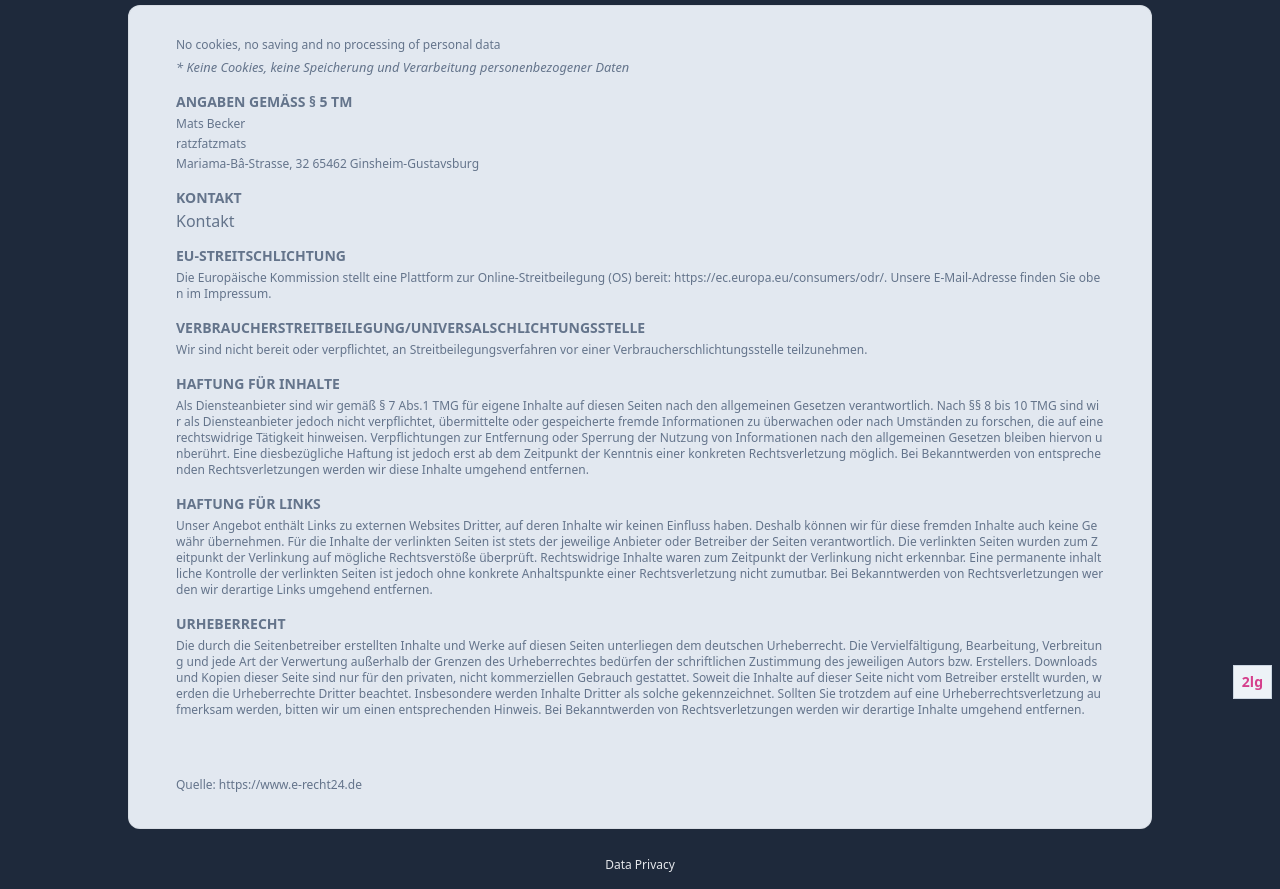
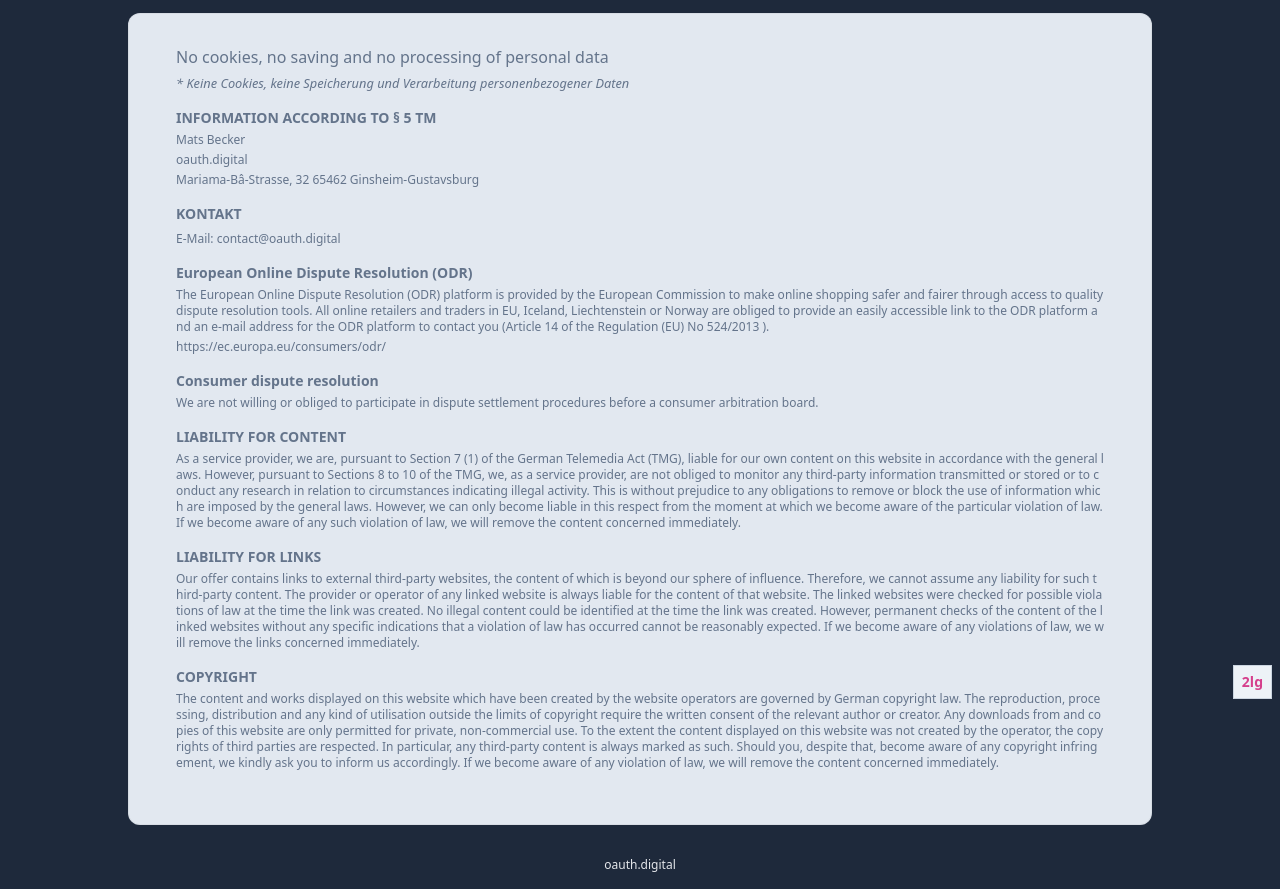
Before and after one commit to mbecker/tailwindstarter, a website: page src/privacy.html in a window 1280 px wide. Shown: the part 93-982 px from the top of the page. Drawn offline with Linux system fonts and the light colour scheme; a web font is replaced by a local one.

Commit message:
added english privacy

```diff
--- a/src/privacy.html
+++ b/src/privacy.html
@@ -24,11 +24,11 @@
 </head>
 
 <body class="bg-slate-800 text-gray-500">
-    <div class="mx-auto flex flex-col items-center space-y-3 w-screen md:max-w-screen-md lg:max-w-screen-lg break-all">
+    <div class="mx-auto flex flex-col items-center space-y-4 w-screen md:max-w-screen-md lg:max-w-screen-lg break-all">
         <header class="flex flex-col">
             <a href="/">
                 <?xml version="1.0" encoding="UTF-8" standalone="no"?>
-                <svg class="w-14 h-14 ml-4" :style="{ transform: 'rotate(' + (180 - total_value) + 'deg)'}" viewBox="0 0 55.606997 31.999995" width="55.606998" height="32" version="1.1" id="svg93"
+                <svg class="w-14 h-14" :style="{ transform: 'rotate(' + (180 - total_value) + 'deg)'}" viewBox="0 0 55.606997 31.999995" width="55.606998" height="32" version="1.1" id="svg93"
                     sodipodi:docname="svgexport-2.svg" inkscape:version="1.1.2 (b8e25be8, 2022-02-05)" xmlns:inkscape="http://www.inkscape.org/namespaces/inkscape"
                     xmlns:sodipodi="http://sodipodi.sourceforge.net/DTD/sodipodi-0.dtd" xmlns:xlink="http://www.w3.org/1999/xlink" xmlns="http://www.w3.org/2000/svg" xmlns:svg="http://www.w3.org/2000/svg">
                     <sodipodi:namedview id="namedview95" pagecolor="#ffffff" bordercolor="#666666" borderopacity="1.0" inkscape:pageshadow="2" inkscape:pageopacity="0.0" inkscape:pagecheckerboard="0" showgrid="false"
@@ -75,56 +75,47 @@
                 </svg>
             </a>
         </header>
-        <h1 class="text-gray-100 font-semibold mb-4">Data Privacy</h1>
+        <h1 class="text-gray-100 font-semibold">Data Privacy</h1>
 
         <div class="not-prose relative bg-slate-200 rounded-xl overflow-hidden dark:bg-slate-800/25">
 
             <div class="relative rounded-xl overflow-auto">
                 <div class="px-4">
                     <div class="mx-auto max-w-screen-xl  p-8 text-slate-500 dark:bg-slate-800 dark:text-slate-400">
-                            <p>No cookies, no saving and no processing of personal data</p>
+                        <p class="text-base">No cookies, no saving and no processing of personal data</p>
                         <!--kg-card-begin: html--><span style="font-size: 0.8em; font-style: italic;margin-top:0.2em;">* Keine Cookies, keine Speicherung und Verarbeitung personenbezogener Daten</span>
                         <!--kg-card-end: html-->
-                            <h3 id="angaben-gem%C3%A4ss-%C2%A7-5-tm">ANGABEN GEMÄSS § 5 TM</h3>
+                        <h3 id="angaben-gem%C3%A4ss-%C2%A7-5-tm">INFORMATION ACCORDING TO § 5 TM</h3>
                         <p>Mats Becker</p>
-                            <p>ratzfatzmats</p>
+                        <p>oauth.digital</p>
                         <p>Mariama-Bâ-Strasse, 32 65462 Ginsheim-Gustavsburg</p>
                         <h3 id="kontakt">KONTAKT</h3>
-                            <!--kg-card-begin: html--><a href="https://ratzfatzmats.de/contact">Kontakt</a>
+                        <a id="email" class="text-xs mb-1 break-all" href=" " onclick='openMailer(this);'>E-Mail: contact@oauth.digital</a>
                         <!--kg-card-end: html-->
-                            <h3 id="eu-streitschlichtung">EU-STREITSCHLICHTUNG</h3>
-                            <p>Die Europäische Kommission stellt eine Plattform zur Online-Streitbeilegung (OS) bereit: <a href="https://ec.europa.eu/consumers/odr/">https://ec.europa.eu/consumers/odr/.</a> Unsere
-                                E-Mail-Adresse finden Sie oben im Impressum.</p>
-                            <h3 id="verbraucherstreitbeilegunguniversalschlichtungsstelle">VERBRAUCHERSTREITBEILEGUNG/UNIVERSALSCHLICHTUNGSSTELLE</h3>
-                            <p>Wir sind nicht bereit oder verpflichtet, an Streitbeilegungsverfahren vor einer Verbraucherschlichtungsstelle teilzunehmen.</p>
-                            <h3 id="haftung-f%C3%BCr-inhalte">HAFTUNG FÜR INHALTE</h3>
-                            <p>Als Diensteanbieter sind wir gemäß § 7 Abs.1 TMG für eigene Inhalte auf diesen Seiten nach den allgemeinen Gesetzen verantwortlich. Nach §§ 8 bis 10 TMG sind wir als Diensteanbieter jedoch
-                                nicht
-                                verpflichtet, übermittelte oder gespeicherte fremde Informationen zu überwachen oder nach Umständen zu forschen, die auf eine rechtswidrige Tätigkeit hinweisen. Verpflichtungen zur Entfernung
-                                oder
-                                Sperrung der Nutzung von Informationen nach den allgemeinen Gesetzen bleiben hiervon unberührt. Eine diesbezügliche Haftung ist jedoch erst ab dem Zeitpunkt der Kenntnis einer konkreten
-                                Rechtsverletzung möglich. Bei Bekanntwerden von entsprechenden Rechtsverletzungen werden wir diese Inhalte umgehend entfernen.</p>
-                            <h3 id="haftung-f%C3%BCr-links">HAFTUNG FÜR LINKS</h3>
-                            <p>Unser Angebot enthält Links zu externen Websites Dritter, auf deren Inhalte wir keinen Einfluss haben. Deshalb können wir für diese fremden Inhalte auch keine Gewähr übernehmen. Für die Inhalte
-                                der
-                                verlinkten Seiten ist stets der jeweilige Anbieter oder Betreiber der Seiten verantwortlich. Die verlinkten Seiten wurden zum Zeitpunkt der Verlinkung auf mögliche Rechtsverstöße überprüft.
-                                Rechtswidrige Inhalte waren zum Zeitpunkt der Verlinkung nicht erkennbar. Eine permanente inhaltliche Kontrolle der verlinkten Seiten ist jedoch ohne konkrete Anhaltspunkte einer
-                                Rechtsverletzung
-                                nicht zumutbar. Bei Bekanntwerden von Rechtsverletzungen werden wir derartige Links umgehend entfernen.</p>
-                            <h3 id="urheberrecht">URHEBERRECHT</h3>
-                            <p>Die durch die Seitenbetreiber erstellten Inhalte und Werke auf diesen Seiten unterliegen dem deutschen Urheberrecht. Die Vervielfältigung, Bearbeitung, Verbreitung und jede Art der Verwertung
-                                außerhalb
-                                der Grenzen des Urheberrechtes bedürfen der schriftlichen Zustimmung des jeweiligen Autors bzw. Erstellers. Downloads und Kopien dieser Seite sind nur für den privaten, nicht kommerziellen
-                                Gebrauch
-                                gestattet. Soweit die Inhalte auf dieser Seite nicht vom Betreiber erstellt wurden, werden die Urheberrechte Dritter beachtet. Insbesondere werden Inhalte Dritter als solche gekennzeichnet.
-                                Sollten
-                                Sie trotzdem auf eine Urheberrechtsverletzung aufmerksam werden, bitten wir um einen entsprechenden Hinweis. Bei Bekanntwerden von Rechtsverletzungen werden wir derartige Inhalte umgehend
-                                entfernen.
+                        <h3 id="eu-streitschlichtung">European Online Dispute Resolution (ODR)</h3>
+                        <p>The European Online Dispute Resolution (ODR) platform is provided by the European Commission to make online shopping safer and fairer through access to quality dispute resolution tools. All online retailers and traders in EU, Iceland, Liechtenstein or Norway are obliged to provide an easily accessible link to the ODR platform and an e-mail address for the ODR platform to contact you (Article 14 of the Regulation (EU) No 524/2013 ).</p>
+                        <p><a href="https://ec.europa.eu/consumers/odr/">https://ec.europa.eu/consumers/odr/</a></p>
+                        <h3 id="verbraucherstreitbeilegunguniversalschlichtungsstelle">Consumer dispute resolution</h3>
+                        <p>We are not willing or obliged to participate in dispute settlement procedures before a consumer arbitration board.</p>
+                        <h3 id="haftung-f%C3%BCr-inhalte">LIABILITY FOR CONTENT</h3>
+                        <p>As a service provider, we are, pursuant to Section 7 (1) of the German Telemedia Act (TMG), liable for our own content on this website in accordance with the general laws. However, pursuant to Sections 8 to 10 of the TMG, we, as a service provider, are not obliged to monitor any third-party information transmitted or stored or to conduct any research in relation to circumstances indicating illegal activity.
+
+                            This is without prejudice to any obligations to remove or block the use of information which are imposed by the general laws. However, we can only become liable in this respect from the moment at which we become aware of the particular violation of law. If we become aware of any such violation of law, we will remove the content concerned immediately.</p>
+                        <h3 id="haftung-f%C3%BCr-links">LIABILITY FOR LINKS</h3>
+                        <p>Our offer contains links to external third-party websites, the content of which is beyond our sphere of influence.
+
+                            Therefore, we cannot assume any liability for such third-party content. The provider or operator of any linked website is always liable for the content of that website. The linked websites were checked for possible violations of law at the time the link was created. No illegal content could be identified at the time the link was created. However, permanent checks of the content of the linked websites without any specific indications that a violation of law has occurred cannot be reasonably expected. If we become aware of any violations of law, we will remove the links concerned immediately.</p>
+                        <h3 id="urheberrecht">COPYRIGHT</h3>
+                        <p>The content and works displayed on this website which have been created by the website operators are governed by German copyright law. The reproduction, processing, distribution and any kind of utilisation outside the limits of copyright require the written consent of the relevant author or creator.
+
+                            Any downloads from and copies of this website are only permitted for private, non-commercial use. To the extent the content displayed on this website was not created by the operator, the copyrights of third parties are respected. In particular, any third-party content is always marked as such. Should you, despite that, become aware of any copyright infringement, we kindly ask you to inform us accordingly.
+
+                            If we become aware of any violation of law, we will remove the content concerned immediately.
                         </p>
                         <!--kg-card-begin: html--><br>
-                            <p class="mt-2" style="height: 24px;"></p>
+                        <p class="mt-2 hidden" style="height: 24px;"></p>
                         <!--kg-card-end: html-->
-                            <p>Quelle: <a href="https://www.e-recht24.de/">https://www.e-recht24.de</a></p>
+                        <p class="hidden">Quelle: <a href="https://www.e-recht24.de/">https://www.e-recht24.de</a></p>
                     </div>
                 </div>
             </div>
@@ -132,11 +123,22 @@
         </div>
 
         <footer class=" bottom-0 left-0 right-0 p-4 flex justify-center items-center">
-            <a href="/privacy.html" class="text-gray-200 hover:text-gray-100 text-xs font-thin">Data Privacy</a>
+            <a href="https://oauth.digital" class="text-gray-200 hover:text-gray-100 text-xs font-thin">oauth.digital</a>
         </footer>
     </div>
 
     <script async defer data-website-id="4fc93364-ab22-4fbf-8da2-5b2d96f42aad" src="https://umami.ratzfatzmats.de/umami.js"></script>
-
+    <script type="text/javascript">
+        function decode(a) {
+            return a.replace(/[a-zA-Z]/g, function (c) {
+                return String.fromCharCode((c <= "Z" ? 90 : 122) >= (c = c.charCodeAt(0) + 13) ? c : c - 26);
+            })
+        };
+        function openMailer(element) {
+            var y = decode("pbagnpg@bnhgu.qvtvgny");
+            element.setAttribute("href", "mailto:"+y);
+            element.setAttribute("onclick", "");
+        };
+    </script>
 
 </html>
--- a/src/tailwind.css
+++ b/src/tailwind.css
@@ -51,3 +51,5 @@ h3 {
 p {
   @apply text-xs mb-1 break-all;
 }
+
+p.ltrText {unicode-bidi: bidi-override; direction: rtl}
```
Also changed, not shown: src/styles.min.css. Lines whose indentation alone changed are shown as unchanged.
